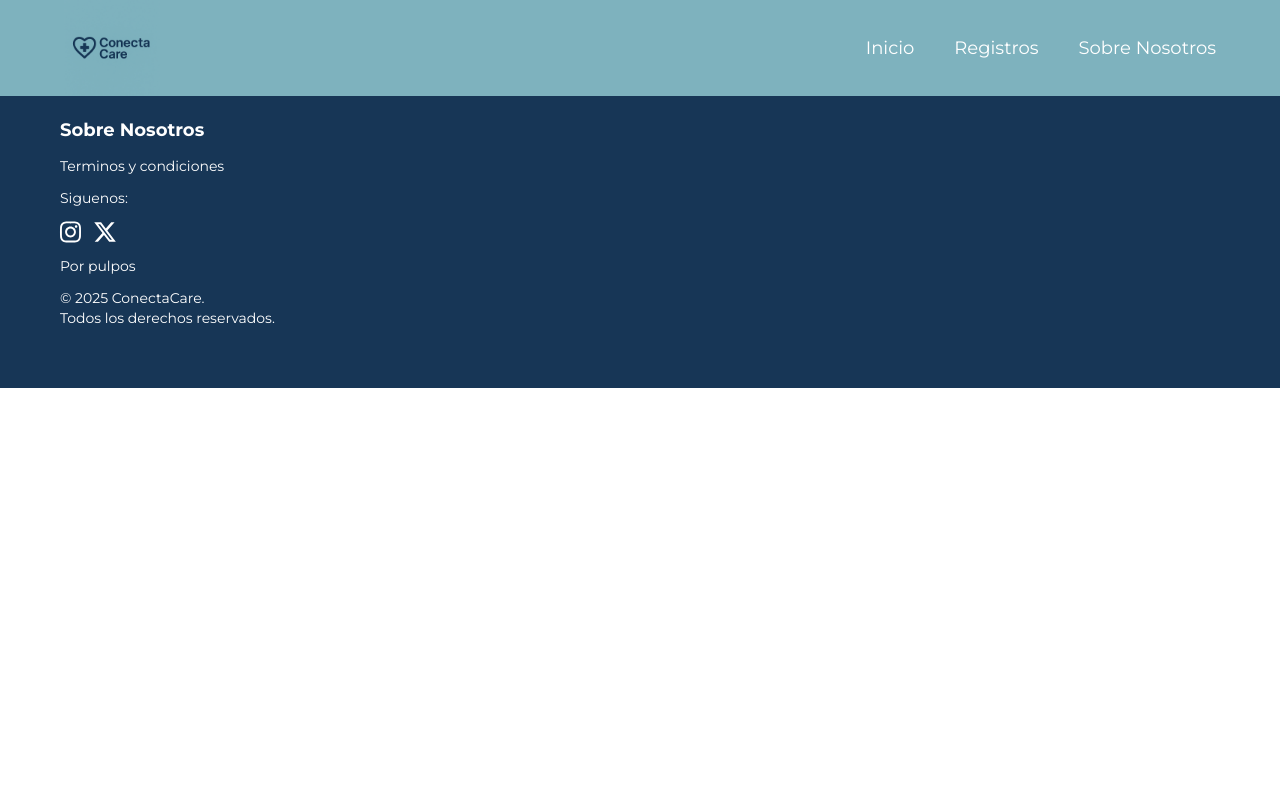
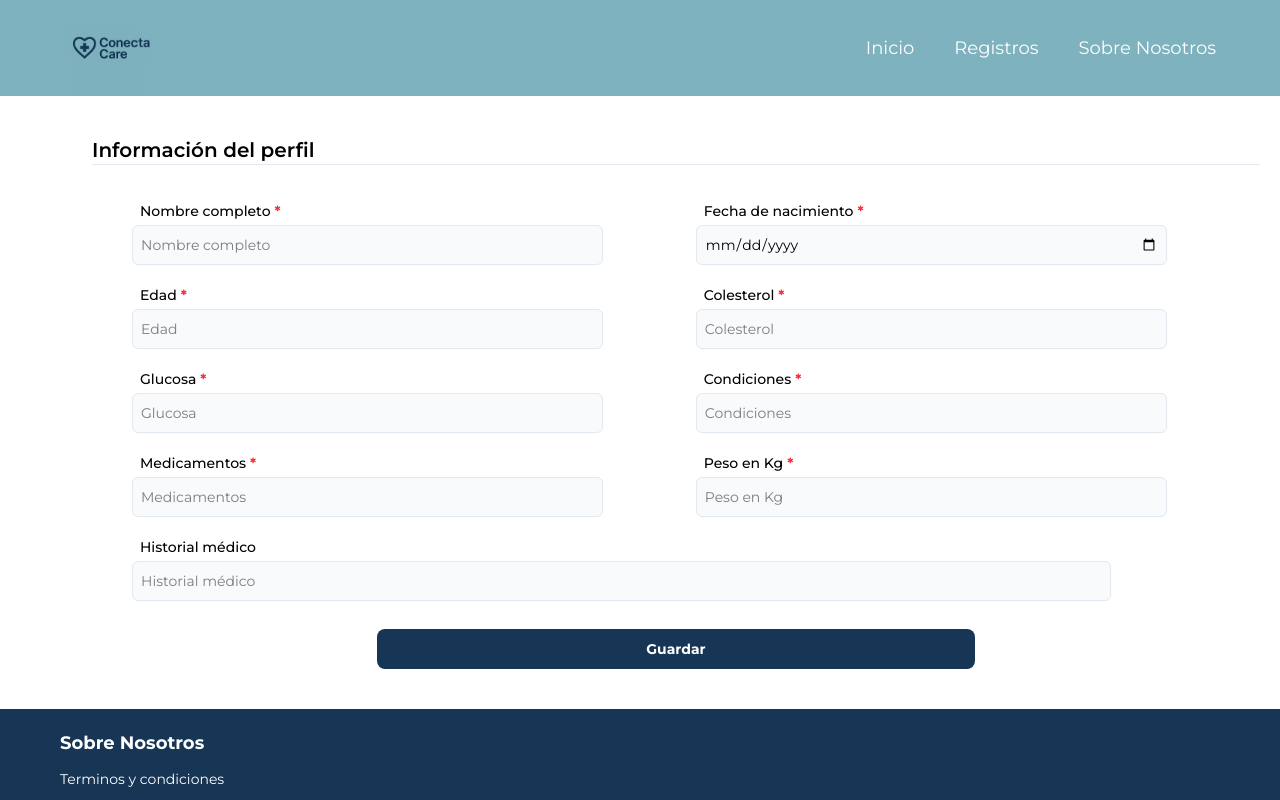
Before and after one commit to SwEng2-2025i-pulpo/ConectaCare, a React (Vite) app: page /configuracion in a window 1280 px wide. Shown: the top 800 px of the page. Built offline with nearby package versions, Linux system fonts and the light colour scheme.

Commit message:
feat: informacion del perfil

```diff
--- a/src/components/componentsLayout/componentsMainLayout/MainHome.jsx
+++ b/src/components/componentsLayout/componentsMainLayout/MainHome.jsx
@@ -7,7 +7,7 @@ function MainHome () {
     <main className='main'>
       <StickyActions />
       <section className='main'>
-        <h2 className='main-title'>Bienvenio a ConectaCare</h2>
+        <h2 className='main-title'>Bienvenido a ConectaCare</h2>
         {/* No se pudo usar main porque no deja usar grid porque se sobreescribe */}
         <div className='w-full h-auto flex flex-col justify-center items-center gap-5 lg:w-[90%] lg:grid lg:grid-cols-2 lg:grid-rows-2'>
           <InfoCard
--- /dev/null
+++ b/src/components/componentsSettings/MainSettings.jsx
@@ -0,0 +1,109 @@
+import { useForm } from 'react-hook-form'
+import { FormInput } from '../forms/componentsForms/FormInput'
+import { ButtonSubmit } from '../forms/componentsForms/ButtonSubmit'
+function MainSettings () {
+  const { register, formState: { errors } } = useForm()
+  return (
+    <main className='w-full h-auto flex flex-col items-start justify-center my-5 gap-4 lg:pl-18'>
+      <div className='w-[100%] h-auto flex flex-col lg:pl-5 p-5 rounded-lg'>
+        <h1 className='w-[100%] text-xl font-semibold border-b border-slate-200'>Información del perfil</h1>
+      </div>
+      <div className='w-full h-auto flex flex-col justify-center items-center gap-5 lg:pl-5 pl-5 rounded-lg lg:w-[95%]'>
+        <div className='Settings__form__div'>
+          <FormInput
+            label='Nombre completo'
+            type='text'
+            id='full_name'
+            placeholder='Nombre completo'
+            register={register}
+            required={{ required: 'El nombre es obligatorio' }}
+            error={errors.full_name}
+          />
+          <FormInput
+            label='Fecha de nacimiento'
+            type='date'
+            id='birth_date'
+            placeholder='Fecha de nacimiento'
+            register={register}
+            required={{ required: 'la fecha de nacimiento es obligatoria' }}
+            error={errors.birth_date}
+          />
+        </div>
+        <div className='Settings__form__div'>
+          <FormInput
+            label='Edad'
+            type='number'
+            id='age'
+            placeholder='Edad'
+            register={register}
+            required={{ required: 'La edad es obligatoria' }}
+            error={errors.age}
+          />
+          <FormInput
+            label='Colesterol'
+            type='number'
+            id='cholesterol'
+            placeholder='Colesterol'
+            register={register}
+            required={{ required: 'Ingresar el colesterol es obligatorio' }}
+            error={errors.cholesterol}
+          />
+        </div>
+        <div className='Settings__form__div'>
+          <FormInput
+            label='Glucosa'
+            type='number'
+            id='glucose'
+            placeholder='Glucosa'
+            register={register}
+            required={{ required: 'Ingresar la glucosa es obligatorio' }}
+            error={errors.glucose}
+          />
+          <FormInput
+            label='Condiciones'
+            type='text'
+            id='conditions'
+            placeholder='Condiciones'
+            register={register}
+            required={{ required: 'Ingresar las condiciones del paciente es obligatorio' }}
+            error={errors.conditions}
+          />
+        </div>
+        <div className='Settings__form__div'>
+          <FormInput
+            label='Medicamentos'
+            type='text'
+            id='medications'
+            placeholder='Medicamentos'
+            register={register}
+            required={{ required: 'Ingresar los medicamentos del paciente es obligatorio' }}
+            error={errors.medkcations}
+          />
+          <FormInput
+            label='Peso en Kg'
+            type='number'
+            id='weight_by_month'
+            placeholder='Peso en Kg'
+            register={register}
+            required={{ required: 'Ingresar el peso del paciente es obligatorio' }}
+            error={errors.weight_by_month}
+          />
+        </div>
+        <div className='Settings__form__div'>
+          <FormInput
+            label='Historial médico'
+            type='text'
+            id='medical_history'
+            placeholder='Historial médico'
+            register={register}
+          />
+        </div>
+      </div>
+      <div className='w-[95%] h-auto flex justify-center items-start mb-5 lg:mx-auto lg:w-[55%]'>
+        <ButtonSubmit text='Guardar' type='submit' />
+      </div>
+    </main>
+  )
+}
+
+export { MainSettings }
--- a/src/components/forms/FoodForms.jsx
+++ b/src/components/forms/FoodForms.jsx
@@ -26,7 +26,7 @@ const hidratacionOptions = [
   { value: 'otro', label: 'Otro' }
 ]
 
-const FoodForms = ({ children, onSubmit, defaultValues, setMostrarFormulario }) => {
+const FoodForms = ({ children, defaultValues }) => {
   const { register, handleSubmit, reset, formState: { errors, isSubmitSuccessful } } = useForm({ defaultValues: defaultValues || {} })
 
   const endPointPost = 'http://127.0.0.1:8000/patients/686447c2c6a9a54b1d16f22d/meals'
--- a/src/components/forms/componentsForms/ButtonSubmit.jsx
+++ b/src/components/forms/componentsForms/ButtonSubmit.jsx
@@ -5,7 +5,7 @@ function ButtonSubmit ({ type, text }) {
     <div className='w-[90%] h-auto flex justify-center items-center'>
       <button
         className='w-full h-10 text-lg
-      font-bold rounded-3xl bg-secondary mt-3
+      font-bold rounded-lg bg-secondary mt-3
        text-white hover:bg-tertiary hover:text-secondary hover:shadow-2xl cursor-pointer lg:text-sm'
         type={type}
       >{text || 'Enviar'}
--- a/src/components/forms/componentsForms/FormInput.jsx
+++ b/src/components/forms/componentsForms/FormInput.jsx
@@ -9,7 +9,6 @@ function FormInput ({ label, id, register, required, error, ...props }) {
       </label>
       <input
         className='form-div__input
-        focus:bg-white focus:outline-primary
         '
         id={id} {...register(id, required)}
         {...props}
--- a/src/pages/Settings.jsx
+++ b/src/pages/Settings.jsx
@@ -1,11 +1,12 @@
-import React from 'react'
 import { Header } from '../components/componentsLayout/Header'
 import { Footer } from '../components/componentsLayout/Footer'
+import { MainSettings } from '../components/componentsSettings/MainSettings'
 
 function Settings () {
   return (
     <div>
       <Header />
+      <MainSettings />
       <Footer />
     </div>
   )
--- a/src/style.css
+++ b/src/style.css
@@ -100,7 +100,7 @@
 }
 
 .form-div {
-    @apply w-full h-auto flex flex-col;
+    @apply w-full h-auto flex flex-col gap-1 lg:pl-5;
 }
 
 .form-div__label {
@@ -112,7 +112,7 @@
 }
 
 .form-div__input {
-    @apply w-[90%] h-10 rounded-2xl p-2 bg-[#f1f1fb] cursor-text lg:text-sm;
+    @apply w-[90%] h-10 rounded-md p-2 bg-[#f8fafc] cursor-text lg:text-sm border-1 border-[#e2e8f0] focus:bg-white focus:outline-primary;
 }
 
 .form-div__error {
@@ -132,3 +132,7 @@
 .viewEdit__button-enviar {
     @apply w-1/2 h-auto flex justify-center bg-secondary p-1 border-1 rounded-3xl text-white hover:bg-white hover:text-secondary hover:shadow-2xl transition-colors disabled:opacity-50 lg:w-[40%] cursor-pointer
 }
+
+.Settings__form__div {
+    @apply w-full h-auto flex flex-col lg:pl-5 gap-5 rounded-lg lg:flex-row
+}
```
Also changed, not shown: src/hooks/useGlobalRecordSearch.js (deleted), src/hooks/useRecordSearch.js (deleted).
